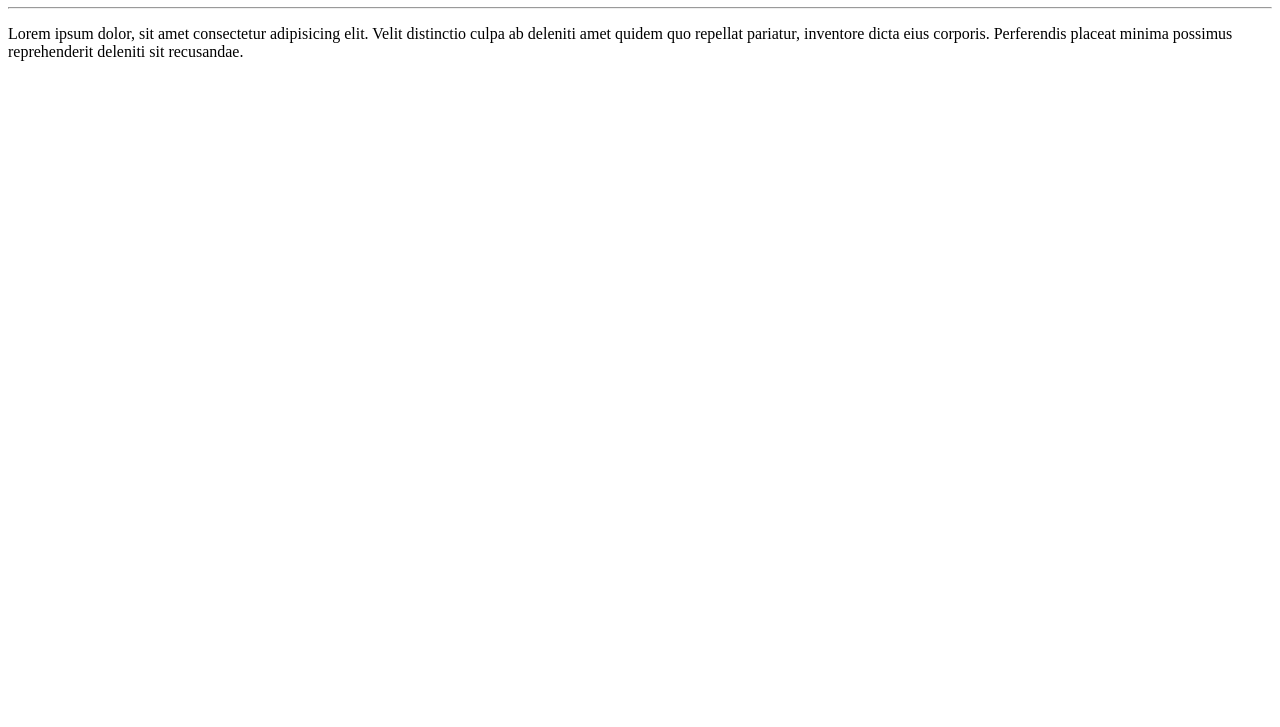
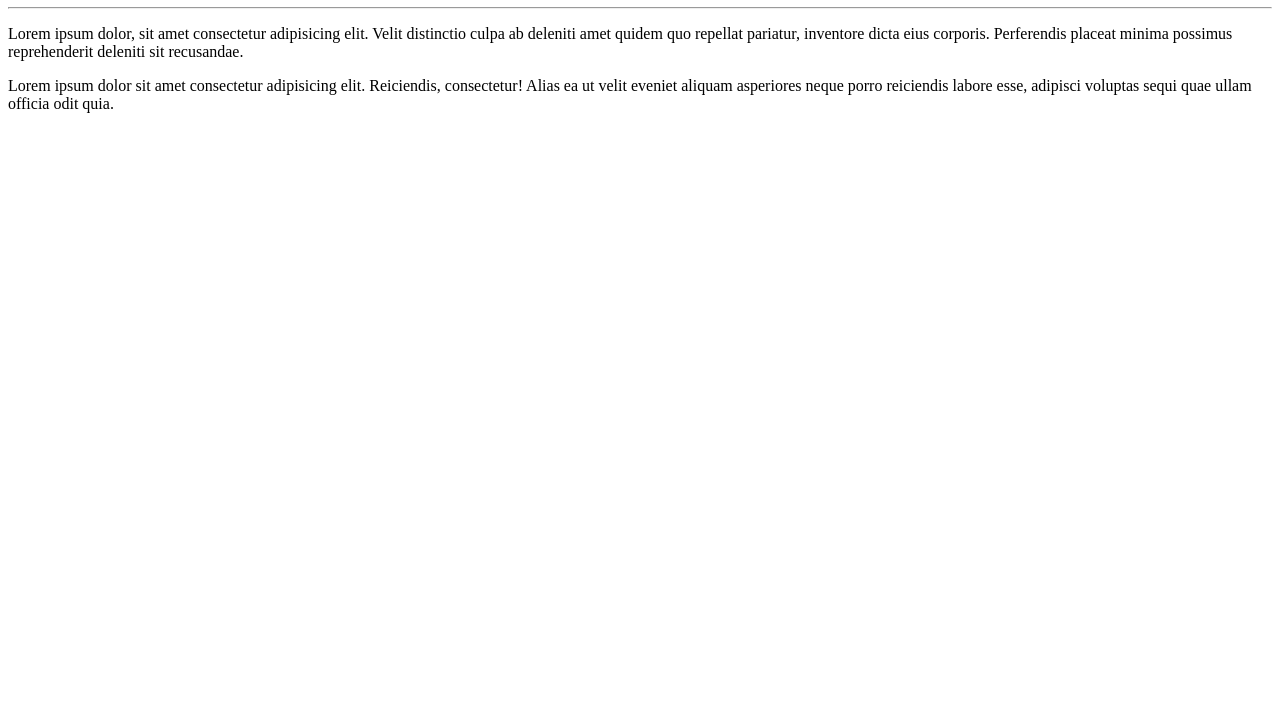
Before and after one commit to TonyRio/Ola-mundo, a plain HTML site: page site_exemplo/index.html in a window 1280 px wide. Shown: the part 73-800 px from the top of the page. Drawn offline with Linux system fonts and the light colour scheme.

Commit message:
adicionei um paragrafo

```diff
--- a/site_exemplo/index.html
+++ b/site_exemplo/index.html
@@ -10,5 +10,6 @@
     <h1>Olá, Mundo !</h1>
     <hr>
     <p>Lorem ipsum dolor, sit amet consectetur adipisicing elit. Velit distinctio culpa ab deleniti amet quidem quo repellat pariatur, inventore dicta eius corporis. Perferendis placeat minima possimus reprehenderit deleniti sit recusandae.</p>
+<p>Lorem ipsum dolor sit amet consectetur adipisicing elit. Reiciendis, consectetur! Alias ea ut velit eveniet aliquam asperiores neque porro reiciendis labore esse, adipisci voluptas sequi quae ullam officia odit quia.</p>
 </body>
 </html>
```
